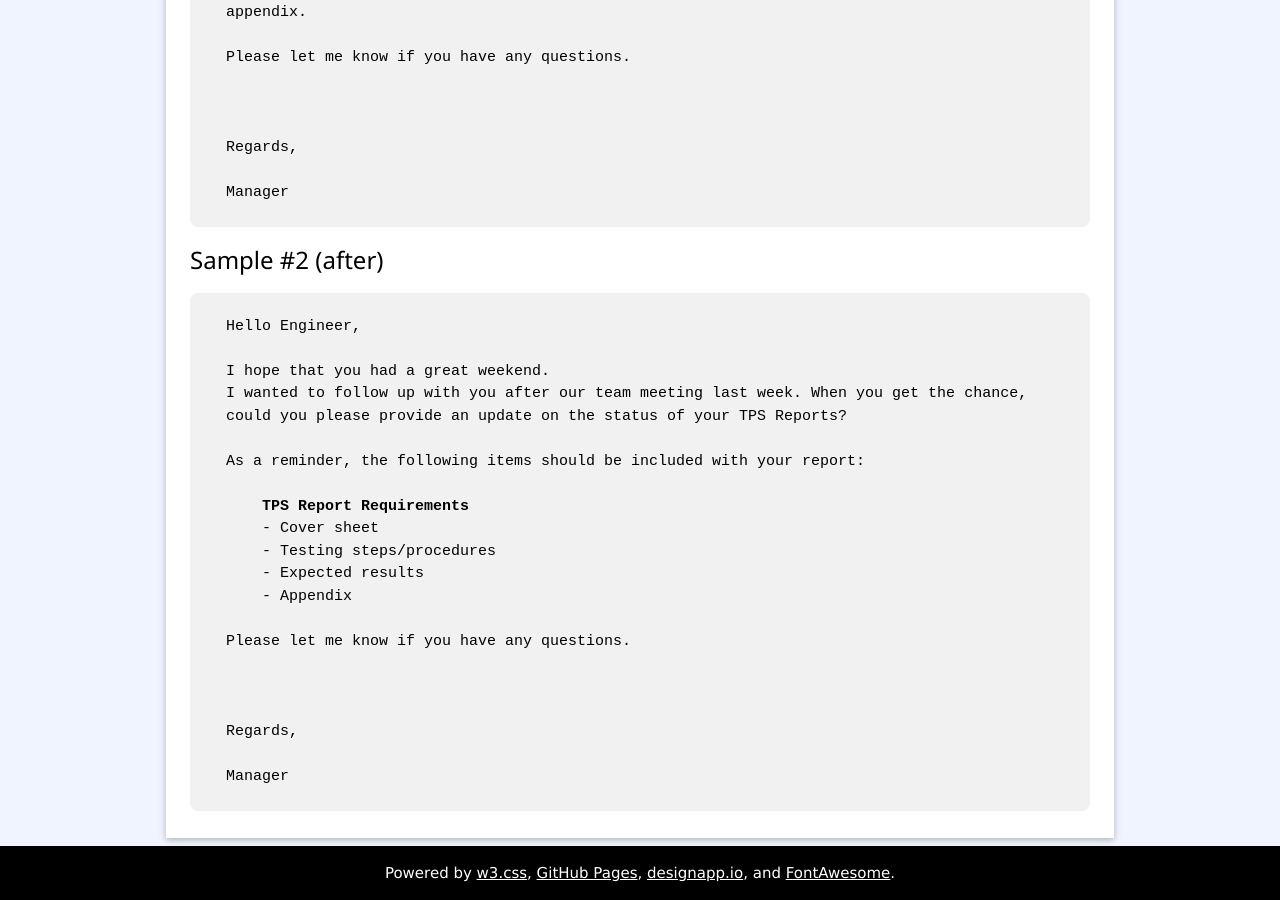
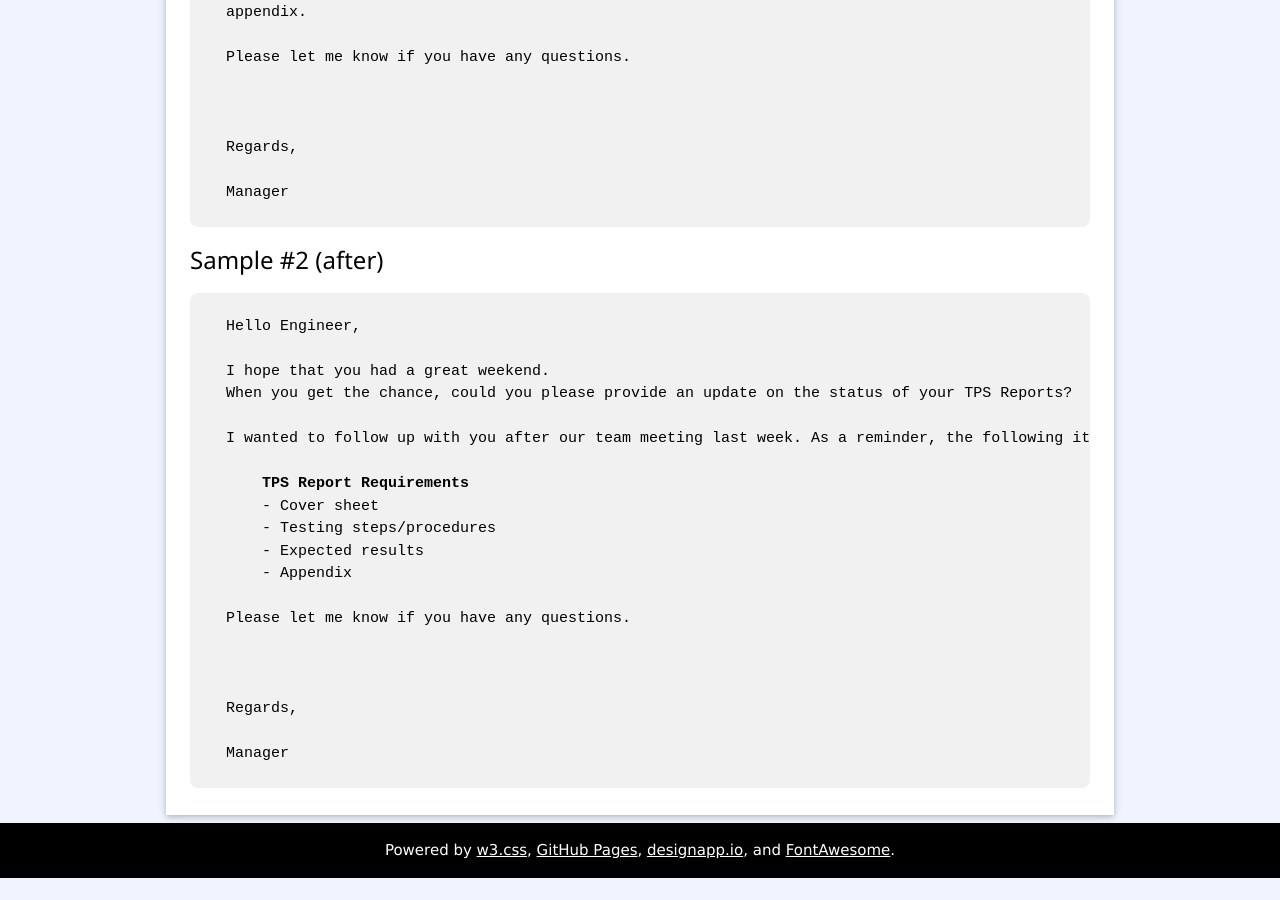
Before and after one commit to frederickm13/frederickm13.github.io, a Jekyll site: the page built from _posts/2020-05-16-five-tips-effective-emails.md, in a window 1280 px wide and 900 px high, scrolled down 2054 px. Built offline with Jekyll 4.4.1, drawn with Linux system fonts in a browser that asks for light colours; after the commit the page ends 2932 px from its top, so only the background shows below that; some of the changed text lies outside the part shown.

```diff
--- a/_posts/2020-05-16-five-tips-effective-emails.md
+++ b/_posts/2020-05-16-five-tips-effective-emails.md
@@ -76,10 +76,9 @@ I have included two sample emails below. These two sample emails are a simple "b
     Hello Engineer,
 
     I hope that you had a great weekend.
-    I wanted to follow up with you after our team meeting last week. When you get the chance,
-    could you please provide an update on the status of your TPS Reports?
+    When you get the chance, could you please provide an update on the status of your TPS Reports?
 
-    As a reminder, the following items should be included with your report:
+    I wanted to follow up with you after our team meeting last week. As a reminder, the following items should be included with your report:
 
         <strong>TPS Report Requirements</strong>
         - Cover sheet
```
Also changed, not shown: other parts of _posts/2020-05-16-five-tips-effective-emails.md (+2 -2 lines).
